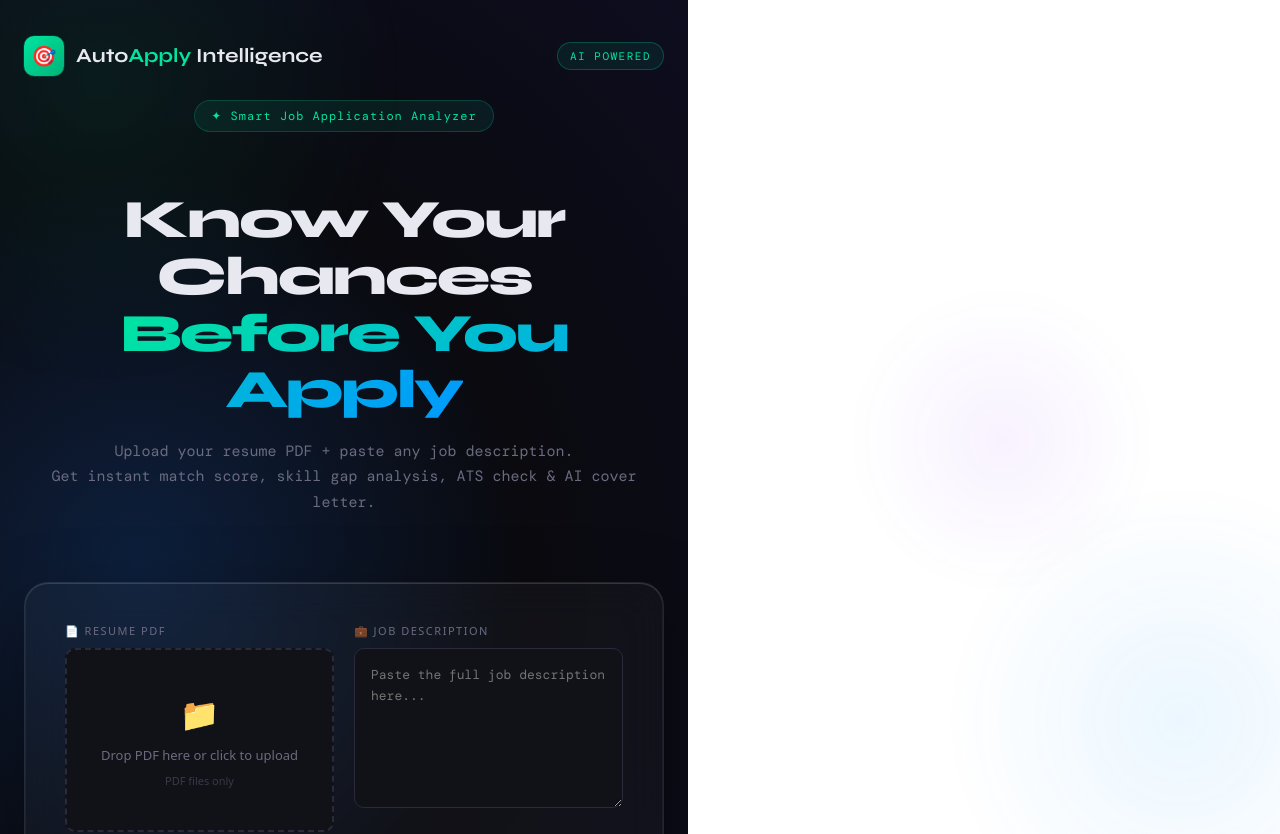
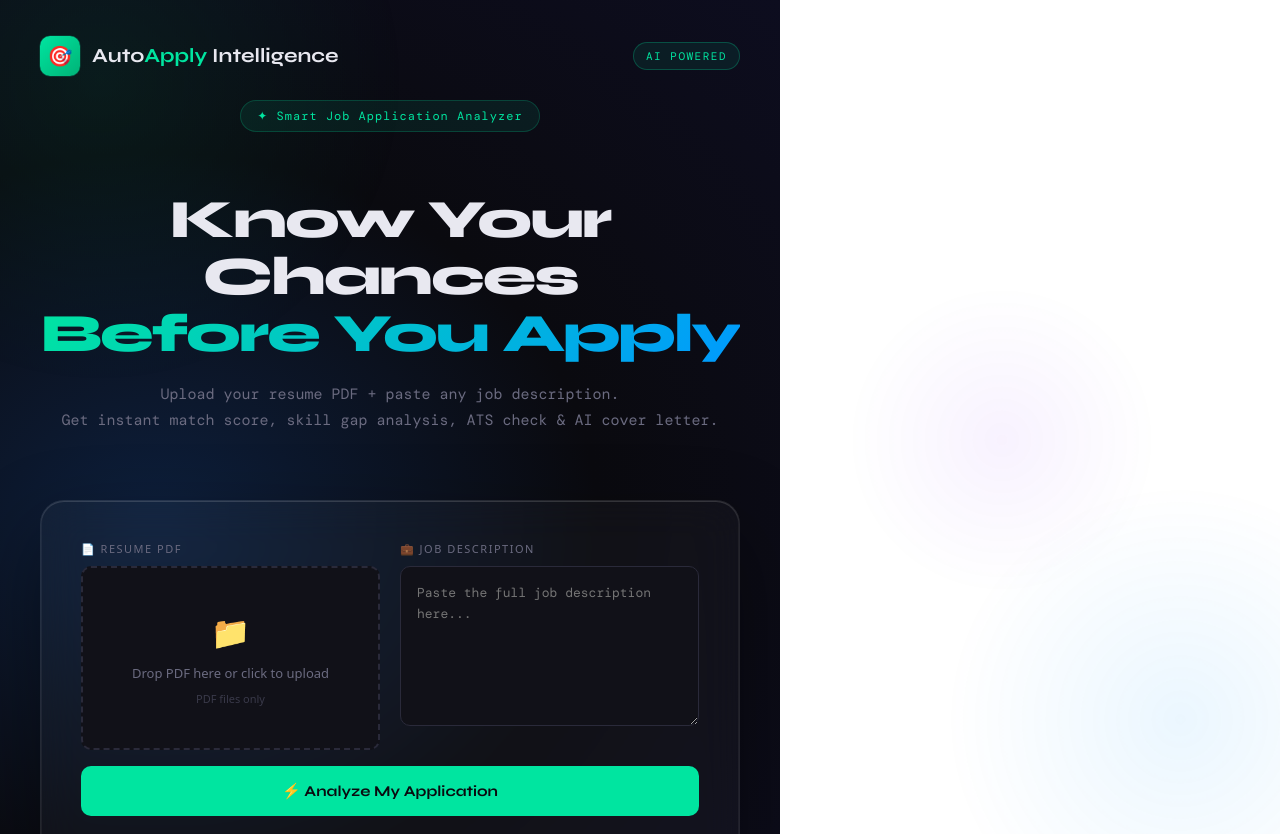
Before and after one commit to vinayakvemulapalli234-eng/autoapply-intelligence, a React app in the folder frontend/: page / in a window 1280 px wide. Shown: the top 834 px of the page. Built offline with nearby package versions, Linux system fonts and the light colour scheme; the HTML template or start-up script is replaced by a standard one; a web font is replaced by a local one.

Commit message:
Full width layout

```diff
--- a/frontend/src/App.jsx
+++ b/frontend/src/App.jsx
@@ -13,7 +13,7 @@ export default function App() {
       minHeight: "100vh",
       background: "radial-gradient(ellipse at 20% 50%, #0d1f3c 0%, #0a0a0f 50%, #0d0d1f 100%)",
       display: "flex", flexDirection: "column", alignItems: "center",
-      padding: "0 24px 80px",
+      padding: "0 40px 80px",
       position: "relative", overflow: "hidden"
     }}>
       {/* 3D floating orbs */}
@@ -49,7 +49,7 @@ export default function App() {
 
       {/* Header */}
       <header style={{
-        width: "100%", maxWidth: "860px",
+        width: "100%", maxWidth: "1200px",
         padding: "36px 0 24px",
         display: "flex", justifyContent: "space-between", alignItems: "center",
         animation: "fadeUp 0.6s ease both"
@@ -81,7 +81,7 @@ export default function App() {
 
       {/* Hero */}
       <div style={{
-        textAlign: "center", marginBottom: "52px", maxWidth: "640px",
+        textAlign: "center", marginBottom: "52px", maxWidth: "700px",
         animation: "fadeUp 0.6s 0.1s ease both", opacity: 0,
         animationFillMode: "forwards"
       }}>
@@ -115,7 +115,7 @@ export default function App() {
 
       {/* Main Card */}
       <div style={{
-        width: "100%", maxWidth: "860px",
+        width: "100%", maxWidth: "1200px",
         background: "rgba(255,255,255,0.03)",
         border: "1px solid rgba(255,255,255,0.08)",
         borderRadius: "24px", padding: "40px",
@@ -136,7 +136,7 @@ export default function App() {
       {/* Error */}
       {error && (
         <div style={{
-          width: "100%", maxWidth: "860px", marginTop: "16px",
+          width: "100%", maxWidth: "1200px", marginTop: "16px",
           background: "rgba(255,107,53,0.08)",
           border: "1px solid rgba(255,107,53,0.25)",
           borderRadius: "12px", padding: "16px 20px",
@@ -149,7 +149,7 @@ export default function App() {
       {/* Loading */}
       {loading && (
         <div style={{
-          width: "100%", maxWidth: "860px", marginTop: "32px",
+          width: "100%", maxWidth: "1200px", marginTop: "32px",
           textAlign: "center", padding: "60px 0",
           background: "rgba(255,255,255,0.02)",
           border: "1px solid rgba(255,255,255,0.06)",
@@ -172,7 +172,7 @@ export default function App() {
 
       {/* Results */}
       {results && !loading && (
-        <div style={{ width: "100%", maxWidth: "860px", marginTop: "32px" }}>
+        <div style={{ width: "100%", maxWidth: "1200px", marginTop: "32px" }}>
           <Results data={results} />
         </div>
       )}
```
